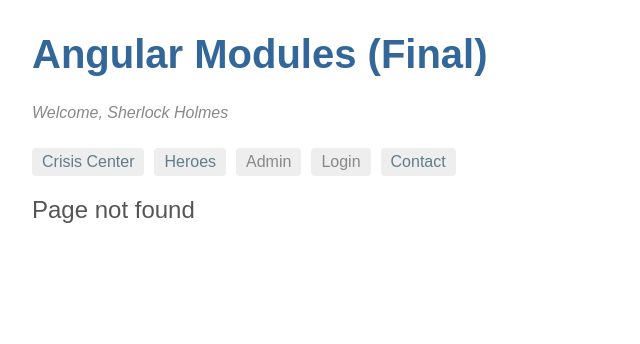
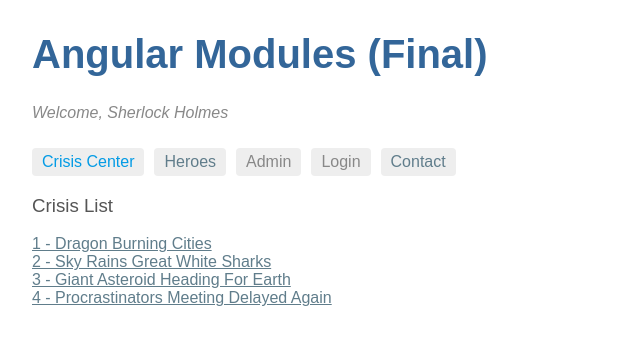
Before and after one commit to ZhangZongkun/my-router, an Angular app: page /crisis/list in a window 1280 px wide. Before the commit this address had no page. Shown: the top 344 px of the page, without its empty margins (0-640 px from the left). Built offline with nearby package versions, Linux system fonts and the light colour scheme.

Commit message:
增加CrisisModule

```diff
--- a/src/app/app-routing.module.ts
+++ b/src/app/app-routing.module.ts
@@ -4,6 +4,7 @@
 import { PageNotFoundComponent } from './not-found.component';
 
 const appRoutes: Routes = [
+  {path: 'crisis', loadChildren: 'app/crisis/crisis.module#CrisisModule'},
   {path: 'contact', loadChildren: 'app/contact/contact.module#ContactModule'},
   {path: '**', component: PageNotFoundComponent}
 ];
--- a/src/app/app.component.html
+++ b/src/app/app.component.html
@@ -1,7 +1,7 @@
 <app-title [subtitle]="'(Final)'"></app-title>
 
 <nav>
-  <a routerLink="/crisis-center" routerLinkActive="active">Crisis Center</a>
+  <a routerLink="/crisis" routerLinkActive="active">Crisis Center</a>
   <a routerLink="/superheroes" routerLinkActive="active">Heroes</a>
   <a>Admin</a>
   <a>Login</a>
--- a/src/app/contact/contact.component.html
+++ b/src/app/contact/contact.component.html
@@ -1,4 +1,4 @@
-<h2>Welcome</h2>
+<h2>Contact of {{userName}}</h2>
 <div *ngIf="msg" class="msg">{{msg}}</div>
 
 <form *ngIf="contacts" (ngSubmit)="onSubmit()" #contactForm="ngForm">
--- a/src/app/contact/contact.component.ts
+++ b/src/app/contact/contact.component.ts
@@ -1,6 +1,7 @@
 import { Component, OnInit } from '@angular/core';
 
 import { Contact, ContactService } from './contact.service';
+import { UserService } from '../core/user.service';
 
 @Component({
   templateUrl: './contact.component.html',
@@ -10,8 +11,11 @@
   contact: Contact;
   contacts: Contact[];
   msg = 'Loading contacts ...';
+  userName = '';
 
-  constructor(private contactService: ContactService) {
+  constructor(private contactService: ContactService,
+              private userService: UserService) {
+    this.userName = userService.userName;
   }
 
   ngOnInit() {
--- /dev/null
+++ b/src/app/crisis/crisis-detail.component.ts
@@ -0,0 +1,26 @@
+import { Component, OnInit } from '@angular/core';
+import { ActivatedRoute } from '@angular/router';
+import { CrisisService } from './crisis.service';
+
+@Component({
+  template: `
+    <h3>Crisis Detail</h3>
+    <div>Crisis id: {{id}} - {{name}}</div>
+    <br>
+    <a routerLink="../list">Crisis List</a>
+  `
+})
+export class CrisisDetailComponent implements OnInit {
+  id: number;
+  name: string;
+
+  constructor(private route: ActivatedRoute,
+              private crisisService: CrisisService) {
+  }
+
+  ngOnInit() {
+    this.id = parseInt(this.route.snapshot.paramMap.get('id'), 10);
+    this.crisisService.getCrisis(this.id)
+      .then(crisis => this.name = crisis.name);
+  }
+}
--- /dev/null
+++ b/src/app/crisis/crisis-list.component.ts
@@ -0,0 +1,22 @@
+import { Component, OnInit } from '@angular/core';
+
+import { Crisis, CrisisService } from './crisis.service';
+
+@Component({
+  template: `
+    <h3>Crisis List</h3>
+    <div *ngFor="let crisis of crises | async">
+      <a routerLink="{{'../' + crisis.id}}">{{crisis.id}} - {{crisis.name}}</a>
+    </div>
+  `
+})
+export class CrisisListComponent implements OnInit {
+  crises: Promise<Crisis[]>;
+
+  constructor(private crisisService: CrisisService) {
+  }
+
+  ngOnInit() {
+    this.crises = this.crisisService.getCrises();
+  }
+}
--- /dev/null
+++ b/src/app/crisis/crisis.service.ts
@@ -0,0 +1,30 @@
+import { Injectable } from '@angular/core';
+
+export class Crisis {
+  constructor(public id: number,
+              public name: string) {
+  }
+}
+
+const CRISES: Crisis[] = [
+  new Crisis(1, 'Dragon Burning Cities'),
+  new Crisis(2, 'Sky Rains Great White Sharks'),
+  new Crisis(3, 'Giant Asteroid Heading For Earth'),
+  new Crisis(4, 'Procrastinators Meeting Delayed Again')
+];
+
+const FETCH_LATENCY = 500;
+
+@Injectable()
+export class CrisisService {
+
+  getCrises() {
+    return new Promise<Crisis[]>(resolve =>
+      setTimeout(() => resolve(CRISES), FETCH_LATENCY));
+  }
+
+  getCrisis(id: number | string) {
+    return this.getCrises()
+      .then(heroes => heroes.find(hero => hero.id === +id));
+  }
+}
```
Also changed, not shown: src/app/crisis/crisis-routing.module.ts (added, +18 -0 lines), src/app/crisis/crisis.module.ts (added, +15 -0 lines).
